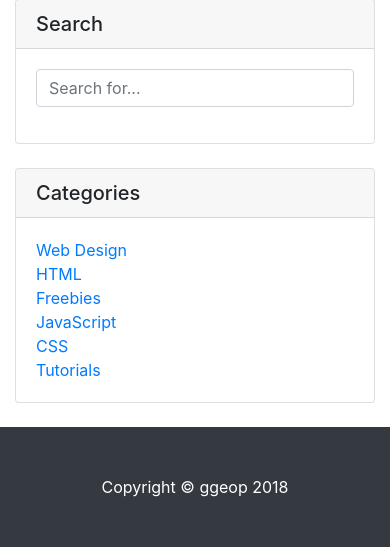
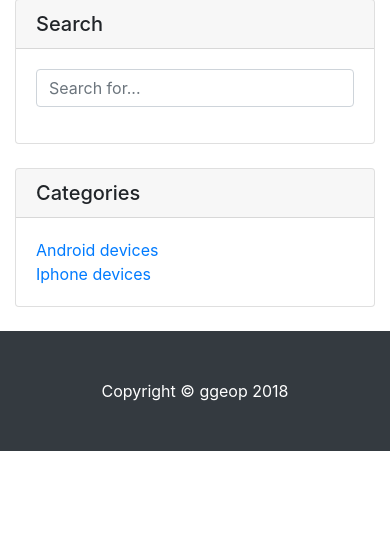
Before and after one commit to ggeop/Django_blog, a Django app: page / in a window 390 px wide. Shown: the part 852-1399 px from the top of the page. After the commit the page ends 1303 px from the top, so only its background shows below. Run offline with Django 3.2, Linux system fonts and the light colour scheme; data comes from the database, SQL or seed files in the repository; parts of the project's set-up code (start-up, migrations or seed data) failed here and were passed over; some libraries are stand-ins or nearby versions.

Commit message:
Solve bugs
- Image distortion
- Post photos responsiveness

```diff
--- a/src/blog/posts/forms.py
+++ b/src/blog/posts/forms.py
@@ -8,6 +8,7 @@ class PostForm(forms.ModelForm):
         fields = [
             "title",
             "content",
+            "category",
             "image",
             "draft",
             "publish",
--- a/src/blog/posts/models.py
+++ b/src/blog/posts/models.py
@@ -15,6 +15,14 @@ class PostManager(models.Manager):
 def upload_location(instance, filename):
     return "%s/%s"%(instance.id, filename)
 
+
+CATEGORIES = (
+    ('none', None),
+    ('android', 'ANDROID'),
+    ('iphone', 'IPHONE'),
+)
+
+
 class Post(models.Model):
     user = models.ForeignKey(settings.AUTH_USER_MODEL, default=1)
     title = models.CharField(max_length=100)
@@ -27,6 +35,7 @@ class Post(models.Model):
     height_field = models.IntegerField(default=300)
     width_field = models.IntegerField(default=750)
     content = models.TextField()
+    category = models.CharField(max_length=7, choices=CATEGORIES, default='none')
     draft = models.BooleanField(default=False)
     publish = models.DateTimeField(auto_now=False, auto_now_add=False)
     updated = models.DateTimeField(auto_now=True, auto_now_add=False)
--- a/src/blog/posts/templates/post_detail.html
+++ b/src/blog/posts/templates/post_detail.html
@@ -7,6 +7,7 @@
 
 {% block content %}
     <div class='col-lg-8 col-md-10 mx-auto'>
+        </br>
         {% if instance.image %}
             <img src='{{instance.image.url}}' class='img-responsive'/>
         {% endif %}
--- a/src/blog/posts/templates/post_list.html
+++ b/src/blog/posts/templates/post_list.html
@@ -11,7 +11,7 @@
         <!-- Blog Post -->
         {% for obj in object_list %}
             <div class="card mb-4">
-                {% if obj.image %}<img src='{{obj.image.url}}' class='img-responsive'/>{% endif %}
+                {% if obj.image %}<img class='card-img-top' src='{{obj.image.url}}' alt="Card image cap"/>{% endif %}
                 <div class="card-body">
                         <div class="card-title">
                             <h2 href='{{obj.get_absolute_url}}'>{{obj.title}}</h2>
@@ -22,6 +22,7 @@
                 <div class="card-footer text-muted">
                     {% if obj.draft %}<h3>Staff only: Draft</h3>{% endif %}{% if obj.publish.date > today %}<h3> Staff only: Future Post </h3>{% endif %}
                     Posted on: {{obj.publish | timesince}}
+                    {% if obj.category != 'none' %}<p> Category: {{obj.category}}</p>{% endif %}
                     {% if obj.user.get_full_name %}<p>Author: {{obj.user.get_full_name}}</p>{% endif %}
                 </div>
             </div>
@@ -33,7 +34,7 @@
     <div class="pagination">
         <span class="step-links">
             {% if object_list.has_previous %}
-                <a href="?{{ page_request_var}}={{ object_list.previous_page_number }}{% if request.GET.q %} & q={{request.GET.q}} {% endif %}">previous</a>
+                <a href="?{{ page_request_var}}={{ object_list.previous_page_number }}{% if request.GET.q_search %} & q={{request.GET.q_search}} {% endif %}">previous</a>
             {% endif %}
 
             <span class="current">
@@ -41,7 +42,7 @@
             </span>
 
             {% if object_list.has_next %}
-                <a href="?page={{ object_list.next_page_number }}{% if request.GET.q %} & q={{request.GET.q}{% endif %}">next</a>
+                <a href="?page={{ object_list.next_page_number }}{% if request.GET.q_search %} & q={{request.GET.q_search}{% endif %}">next</a>
                 <a href="?page={{ object_list.paginator.num_pages }}">last &raquo;</a>
             {% endif %}
         </span>
@@ -58,7 +59,7 @@
         <div class="card-body">
             <form method='GET' action=''>
                 <div class="input-group">
-                    <input class="form-control" type="text"  name="q" placeholder="Search for..." value = "{{request.GET.q}}">
+                    <input class="form-control" type="text"  name="q_search" placeholder="Search for..." value = "{{request.GET.q_search}}">
                 </div>
             </form>
         </div>
@@ -72,26 +73,10 @@
                 <div class="col-lg-6">
                     <ul class="list-unstyled mb-0">
                         <li>
-                            <a href="#">Web Design</a>
+                            <a href = "#" >Android devices</a>
                         </li>
                         <li>
-                            <a href="#">HTML</a>
-                        </li>
-                        <li>
-                            <a href="#">Freebies</a>
-                        </li>
-                    </ul>
-                </div>
-                <div class="col-lg-6">
-                    <ul class="list-unstyled mb-0">
-                        <li>
-                            <a href="#">JavaScript</a>
-                        </li>
-                        <li>
-                            <a href="#">CSS</a>
-                        </li>
-                        <li>
-                            <a href="#">Tutorials</a>
+                            <a href="#">Iphone devices</a>
                         </li>
                     </ul>
                 </div>
--- a/src/blog/posts/views.py
+++ b/src/blog/posts/views.py
@@ -43,7 +43,7 @@ def post_list(request):
     if request.user.is_staff or request.user.is_superuser:
         queryset_list = Post.objects.all()
 
-    query = request.GET.get('q')
+    query = request.GET.get('q_search')
     if query:
         queryset_list =queryset_list.filter(
             Q(title__icontains=query)|
@@ -51,7 +51,7 @@ def post_list(request):
             Q(user__first_name__icontains=query)|
             Q(user__last_name__icontains=query)
         ).distinct()
-    paginator = Paginator(queryset_list, 25)  # Show 25 contacts per page
+    paginator = Paginator(queryset_list, 10)  # Show n posts per page
     page_request_var = 'page'
     page = request.GET.get(page_request_var)
     try:
```
Also changed, not shown: src/blog/blog/settings/__init__.py (+9 -10 lines), src/blog/posts/migrations/0008_post_category.py (added), src/blog/posts/migrations/0009_auto_20181231_1545.py (added), src/blog/posts/migrations/0010_auto_20181231_1603.py (added), src/blog/posts/migrations/0011_auto_20181231_1605.py (added).
